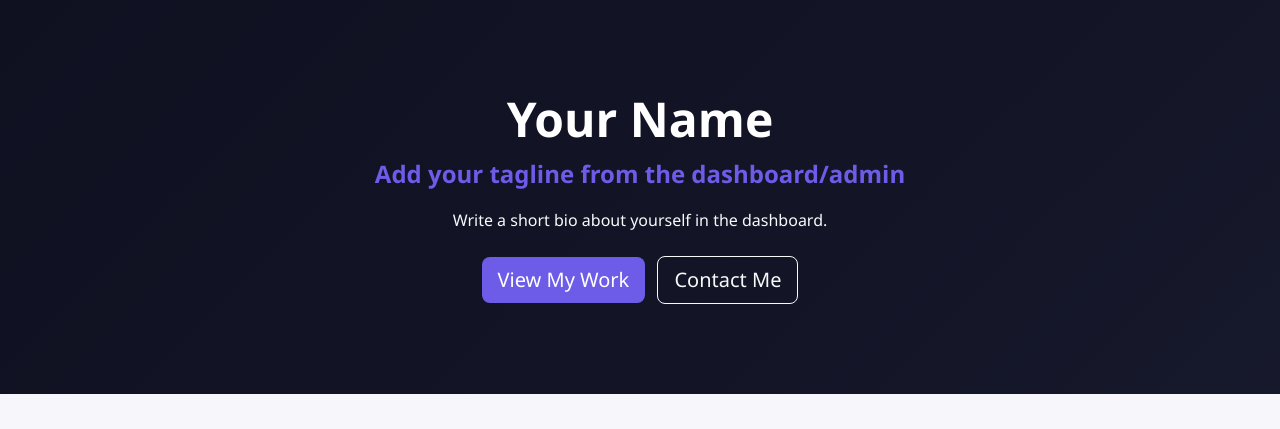
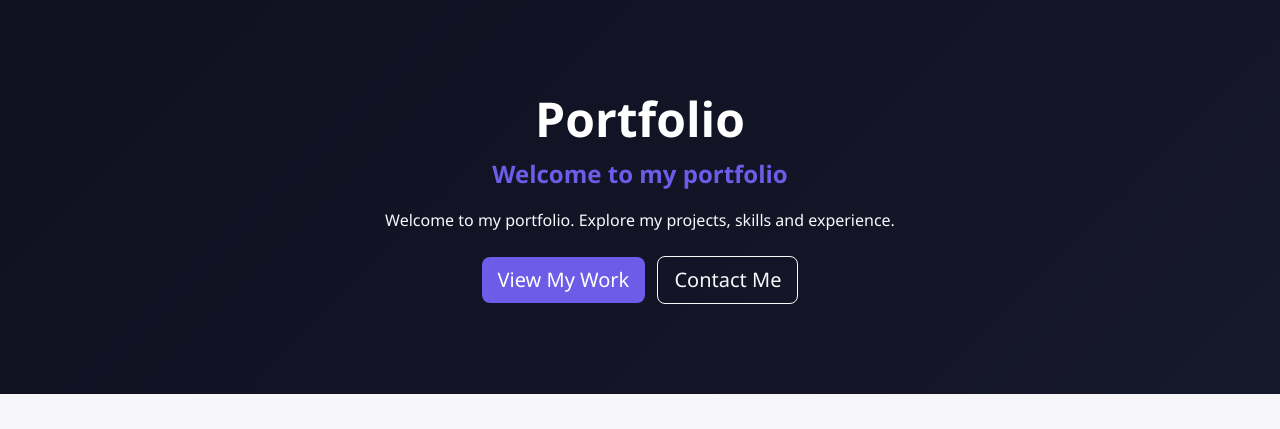
Before and after one commit to Mallikarjunreddy2002/django-portfolio, a Django app: page / in a window 1280 px wide. Shown: the part 56-485 px from the top of the page. Run offline with Django 5.2, Linux system fonts and the light colour scheme; data comes from the database, SQL or seed files in the repository; tables that the repository leaves empty hold one stand-in row (values such as "Sample post").

Commit message:
Improve home portfolio profile section

```diff
--- a/templates/portfolio/home.html
+++ b/templates/portfolio/home.html
@@ -1,87 +1,262 @@
 {% extends "base.html" %}
 {% load static %}
+
 {% block content %}
 
+<!-- =========================
+     HERO SECTION
+========================= -->
 <section class="hero text-center">
     <div class="container">
-        {% if profile.photo %}
-        <img src="{{ profile.photo.url }}" class="profile-photo mb-4" alt="{{ profile.full_name }}">
+
+        <!-- Profile Photo -->
+        {% if profile and profile.photo %}
+            <img
+                src="{{ profile.photo.url }}"
+                class="profile-photo mb-4"
+                alt="{{ profile.full_name|default:'Profile Photo' }}"
+            >
         {% endif %}
-        <h1 class="display-5 fw-bold">{{ profile.full_name|default:"Your Name" }}</h1>
-        <p class="tagline fs-4">{{ profile.tagline|default:"Add your tagline from the dashboard/admin" }}</p>
-        <p class="col-lg-7 mx-auto text-light">{{ profile.bio|default:"Write a short bio about yourself in the dashboard." }}</p>
+
+        <!-- Portfolio Title -->
+        <h1 class="display-5 fw-bold">Portfolio</h1>
+
+        <!-- Profile Name -->
+        {% if profile and profile.full_name %}
+            <h2 class="fw-bold mt-2">
+                {{ profile.full_name }}
+            </h2>
+        {% endif %}
+
+        <!-- Tagline -->
+        {% if profile and profile.tagline %}
+            <p class="tagline fs-4">
+                {{ profile.tagline }}
+            </p>
+        {% else %}
+            <p class="tagline fs-4">
+                Welcome to my portfolio
+            </p>
+        {% endif %}
+
+        <!-- Bio -->
+        {% if profile and profile.bio %}
+            <p class="col-lg-7 mx-auto text-light">
+                {{ profile.bio }}
+            </p>
+        {% else %}
+            <p class="col-lg-7 mx-auto text-light">
+                Welcome to my portfolio. Explore my projects, skills and experience.
+            </p>
+        {% endif %}
+
+        <!-- Buttons -->
         <div class="mt-4">
-            <a href="{% url 'project_list' %}" class="btn btn-accent btn-lg me-2">View My Work</a>
-            <a href="{% url 'contact' %}" class="btn btn-outline-light btn-lg">Contact Me</a>
-            {% if profile.resume %}
-            <a href="{{ profile.resume.url }}" class="btn btn-outline-light btn-lg" download>Download Resume</a>
+
+            <a
+                href="{% url 'project_list' %}"
+                class="btn btn-accent btn-lg me-2"
+            >
+                View My Work
+            </a>
+
+            <a
+                href="{% url 'contact' %}"
+                class="btn btn-outline-light btn-lg"
+            >
+                Contact Me
+            </a>
+
+            <!-- Resume -->
+            {% if profile and profile.resume %}
+                <a
+                    href="{{ profile.resume.url }}"
+                    class="btn btn-outline-light btn-lg"
+                    download
+                >
+                    Download Resume
+                </a>
             {% endif %}
+
         </div>
+
     </div>
 </section>
 
+
+<!-- =========================
+     FEATURED PROJECTS
+========================= -->
 <section>
     <div class="container">
-        <h2 class="section-title">Featured Projects</h2>
+
+        <h2 class="section-title">
+            Featured Projects
+        </h2>
+
         <div class="row g-4">
+
             {% for project in featured_projects %}
+
                 <div class="col-md-6 col-lg-4">
-                <div class="card">
+
+                    <div class="card h-100">
+
                         {% if project.image %}
-                    <img src="{{ project.image.url }}" class="card-img-top" alt="{{ project.title }}">
+                            <img
+                                src="{{ project.image.url }}"
+                                class="card-img-top"
+                                alt="{{ project.title }}"
+                            >
                         {% endif %}
+
                         <div class="card-body">
-                        <h5 class="card-title">{{ project.title }}</h5>
-                        <p class="card-text text-muted">{{ project.short_description }}</p>
-                        <a href="{% url 'project_detail' project.slug %}" class="btn btn-sm btn-accent">Details</a>
+
+                            <h5 class="card-title">
+                                {{ project.title }}
+                            </h5>
+
+                            <p class="card-text text-muted">
+                                {{ project.short_description }}
+                            </p>
+
+                            <a
+                                href="{% url 'project_detail' project.slug %}"
+                                class="btn btn-sm btn-accent"
+                            >
+                                Details
+                            </a>
+
                         </div>
+
                     </div>
+
                 </div>
+
             {% empty %}
-            <p class="text-muted">No featured projects yet — add some from the Dashboard or Admin panel.</p>
+
+                <div class="col-12">
+                    <p class="text-muted">
+                        No featured projects yet — add some from the Dashboard or Admin panel.
+                    </p>
+                </div>
+
             {% endfor %}
+
         </div>
+
     </div>
 </section>
 
+
+<!-- =========================
+     SKILLS
+========================= -->
 <section class="bg-white">
+
     <div class="container">
-        <h2 class="section-title">Skills</h2>
+
+        <h2 class="section-title">
+            Skills
+        </h2>
+
         <div class="row g-4">
+
             {% for skill in skills %}
+
                 <div class="col-md-6">
+
                     <div class="d-flex justify-content-between">
-                    <span>{% if skill.icon_class %}<i class="bi {{ skill.icon_class }} me-1"></i>{% endif %}{{ skill.name }}</span>
-                    <span>{{ skill.proficiency }}%</span>
+
+                        <span>
+                            {% if skill.icon_class %}
+                                <i class="bi {{ skill.icon_class }} me-1"></i>
+                            {% endif %}
+
+                            {{ skill.name }}
+                        </span>
+
+                        <span>
+                            {{ skill.proficiency }}%
+                        </span>
+
                     </div>
+
                     <div class="skill-bar mb-3">
-                    <div class="skill-bar-fill" style="width: {{ skill.proficiency }}%;"></div>
+
+                        <div
+                            class="skill-bar-fill"
+                            style="width: {{ skill.proficiency }}%;"
+                        ></div>
+
                     </div>
+
                 </div>
+
             {% empty %}
-            <p class="text-muted">No skills added yet — add some from the Dashboard or Admin panel.</p>
+
+                <div class="col-12">
+                    <p class="text-muted">
+                        No skills added yet — add some from the Dashboard or Admin panel.
+                    </p>
+                </div>
+
             {% endfor %}
+
         </div>
+
     </div>
+
 </section>
 
+
+<!-- =========================
+     TESTIMONIALS
+========================= -->
 {% if testimonials %}
+
 <section>
+
     <div class="container">
-        <h2 class="section-title">Testimonials</h2>
+
+        <h2 class="section-title">
+            Testimonials
+        </h2>
+
         <div class="row g-4">
+
             {% for t in testimonials %}
+
                 <div class="col-md-4">
-                <div class="card p-3">
-                    <p class="fst-italic">"{{ t.message }}"</p>
-                    <p class="fw-bold mb-0">{{ t.name }}</p>
-                    <small class="text-muted">{{ t.designation }}</small>
+
+                    <div class="card p-3 h-100">
+
+                        <p class="fst-italic">
+                            "{{ t.message }}"
+                        </p>
+
+                        <p class="fw-bold mb-0">
+                            {{ t.name }}
+                        </p>
+
+                        {% if t.designation %}
+                            <small class="text-muted">
+                                {{ t.designation }}
+                            </small>
+                        {% endif %}
+
                     </div>
+
                 </div>
+
             {% endfor %}
+
         </div>
+
     </div>
+
 </section>
+
 {% endif %}
 
 {% endblock %}
```
Lines whose indentation alone changed are shown as unchanged.
